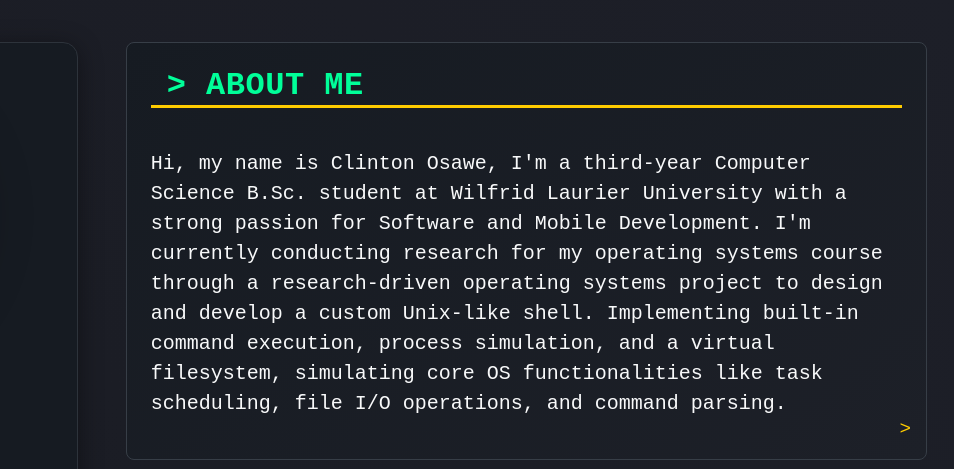
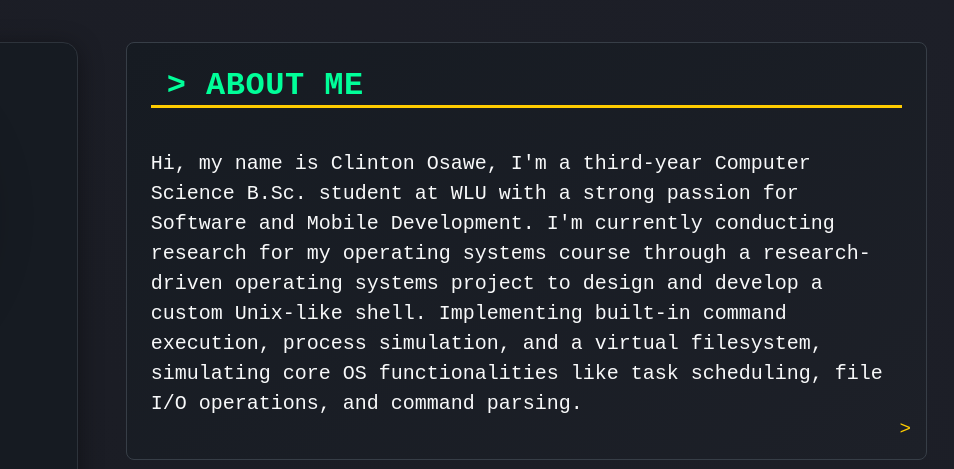
Before and after one commit to Clintonosawe/portfolio-website, a plain HTML site: page index.html in a window 1280 px wide. Shown: the part 771-1240 px from the top of the page, 326-1280 px from the left. Drawn offline with nearby package versions, Linux system fonts and the light colour scheme.

Commit message:
edited-about me section

```diff
--- a/index.html
+++ b/index.html
@@ -127,7 +127,7 @@
                         <div class="terminal-style bg-dark p-4 rounded-3 mb-4 glow-b">
                             <h2 class="section-title mb-3 text-cyan fw-bold">> About Me</h2>
                             <p class="lead text-light opacity-85">
-                                Hi, my name is Clinton Osawe, I'm a third-year Computer Science B.Sc. student at Wilfrid Laurier University
+                                Hi, my name is Clinton Osawe, I'm a third-year Computer Science B.Sc. student at WLU
                                 with a strong passion for Software and Mobile Development. I'm currently conducting research
                                 for my operating systems course through a research-driven operating systems project to design
                                 and develop a custom Unix-like shell. Implementing built-in command execution, process simulation,
```
